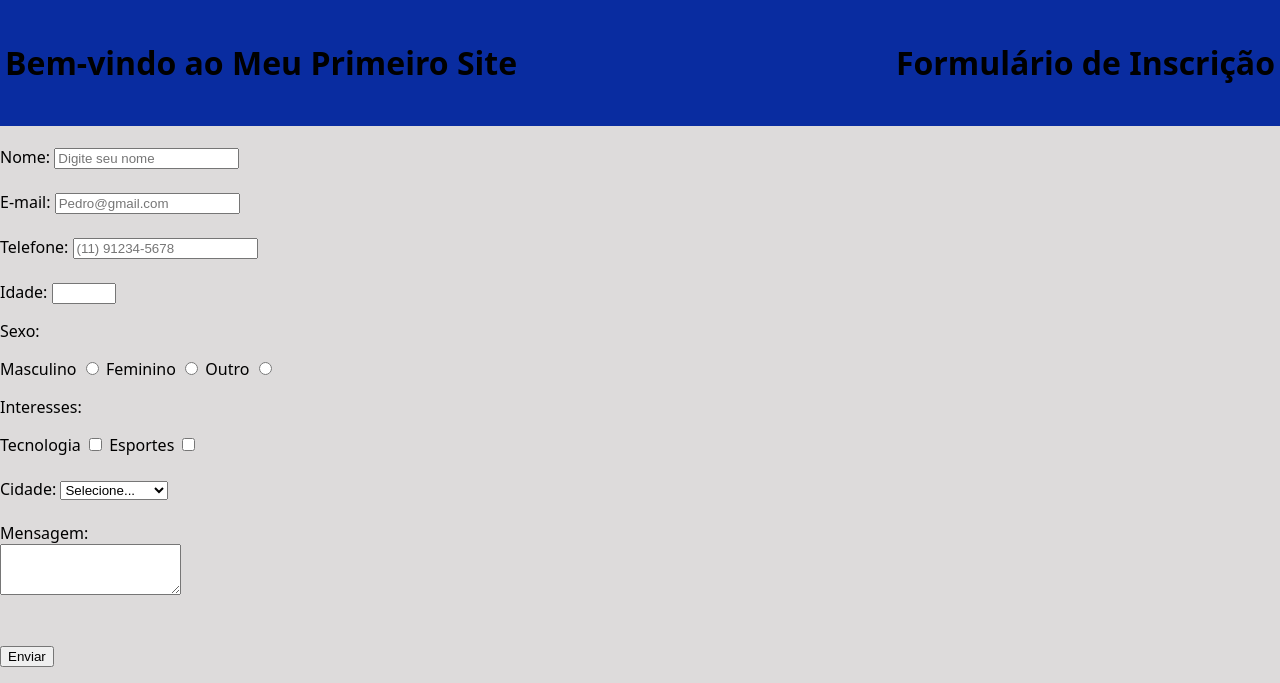
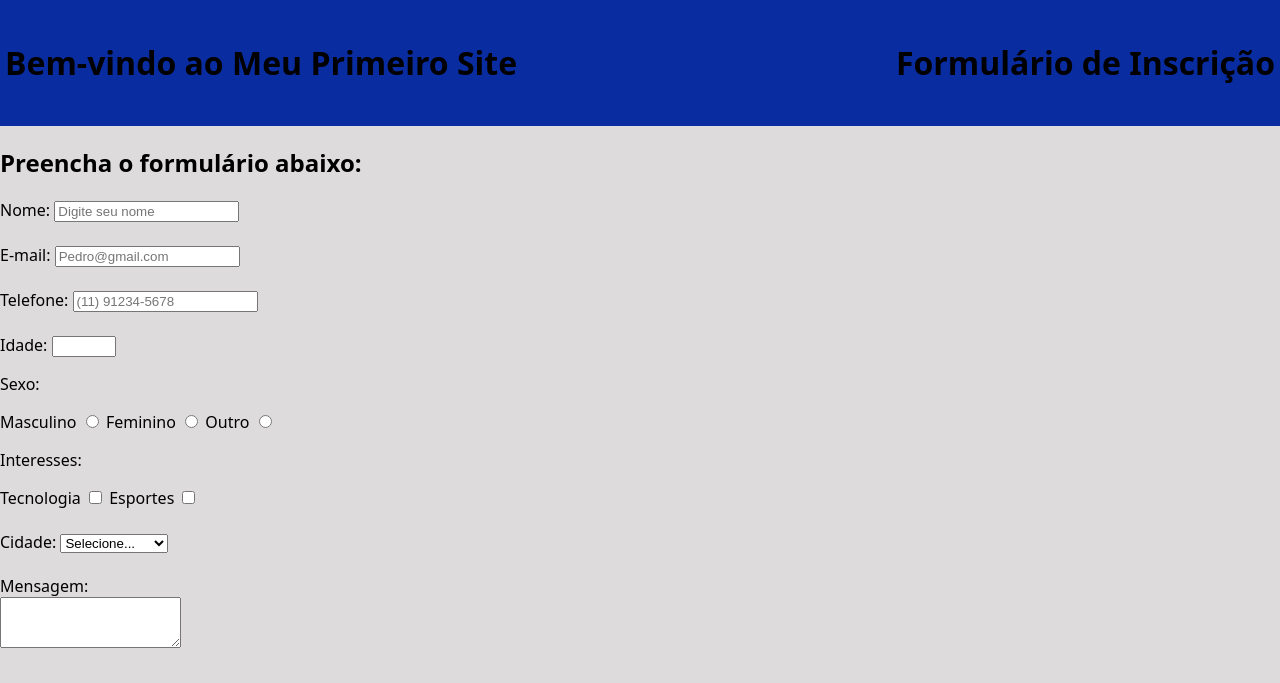
Before and after one commit to Pedro-henriqq/Formulario-hmtl, a plain HTML site: page index1.html in a window 1280 px wide. Shown: the top 683 px of the page. Drawn offline with Linux system fonts and the light colour scheme.

Commit message:
atualiza FORMÁRIO

```diff
--- a/index1.html
+++ b/index1.html
@@ -15,6 +15,9 @@
 
 
   </header>
+
+  <main>
+    <h2>Preencha o formulário abaixo:</h2>
 
 
   <form action="#" method="post">
```
